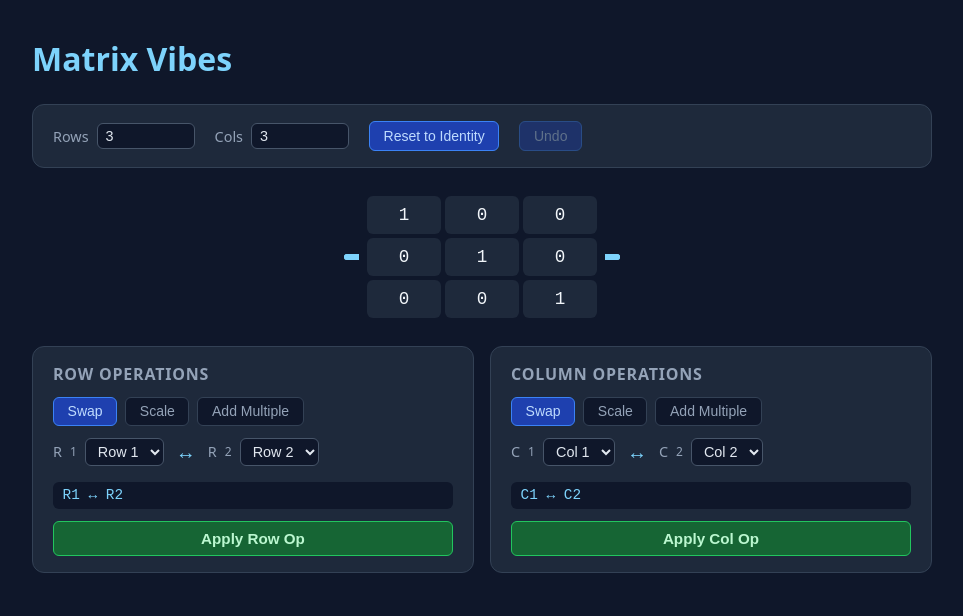
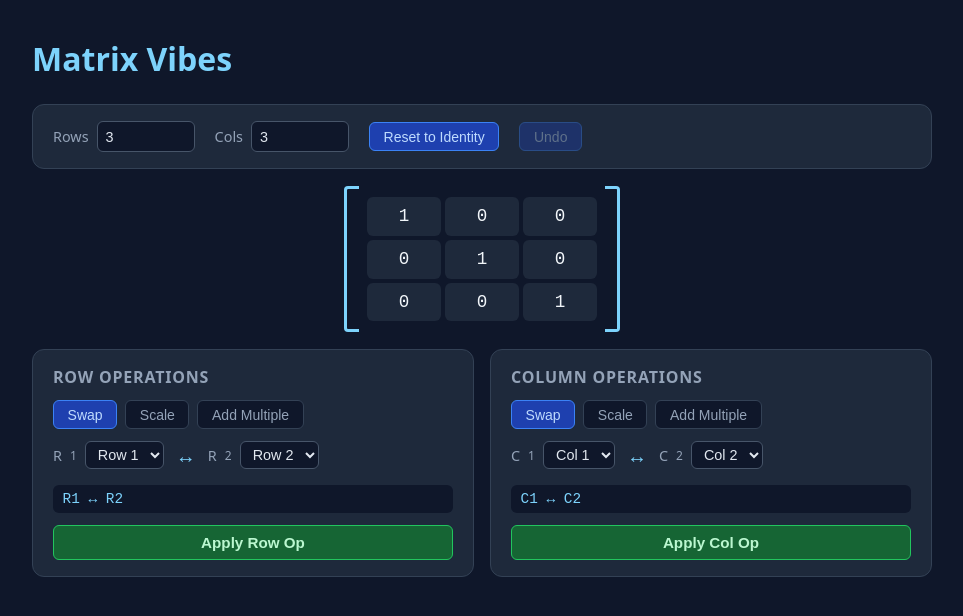
Before and after one commit to StevenClontz/matrix-vibes, a SvelteKit app: page / in a window 1280 px wide. Shown: the top 616 px of the page, without its empty margins (158-1121 px from the left). Built offline with nearby package versions, Linux system fonts and the light colour scheme.

Commit message:
fix brackets (i'm a helper!)

```diff
--- a/src/routes/+page.svelte
+++ b/src/routes/+page.svelte
@@ -148,7 +148,7 @@
 	</section>
 
 	<!-- Matrix display -->
-	<section class="matrix-wrapper">
+	<section class="matrix-wrapper" style="height: {2.75*rows}rem;">
 		<div class="bracket left"></div>
 		<table class="matrix">
 			<tbody>
@@ -378,6 +378,7 @@
 		padding: 0.25rem 0.5rem;
 		font-size: 0.9rem;
 		width: 5rem;
+		height: 1.3rem;
 	}
 
 	select {
```
